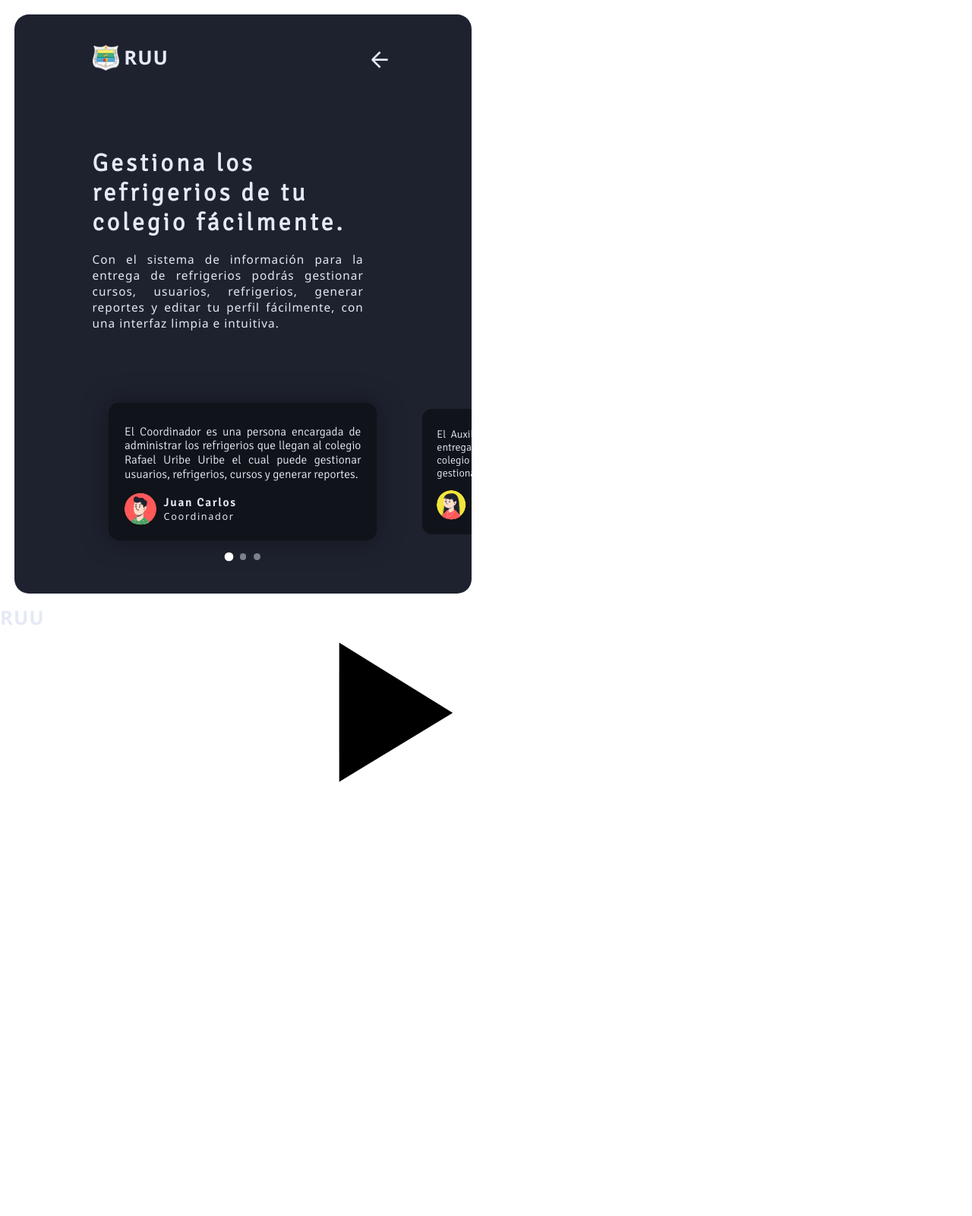
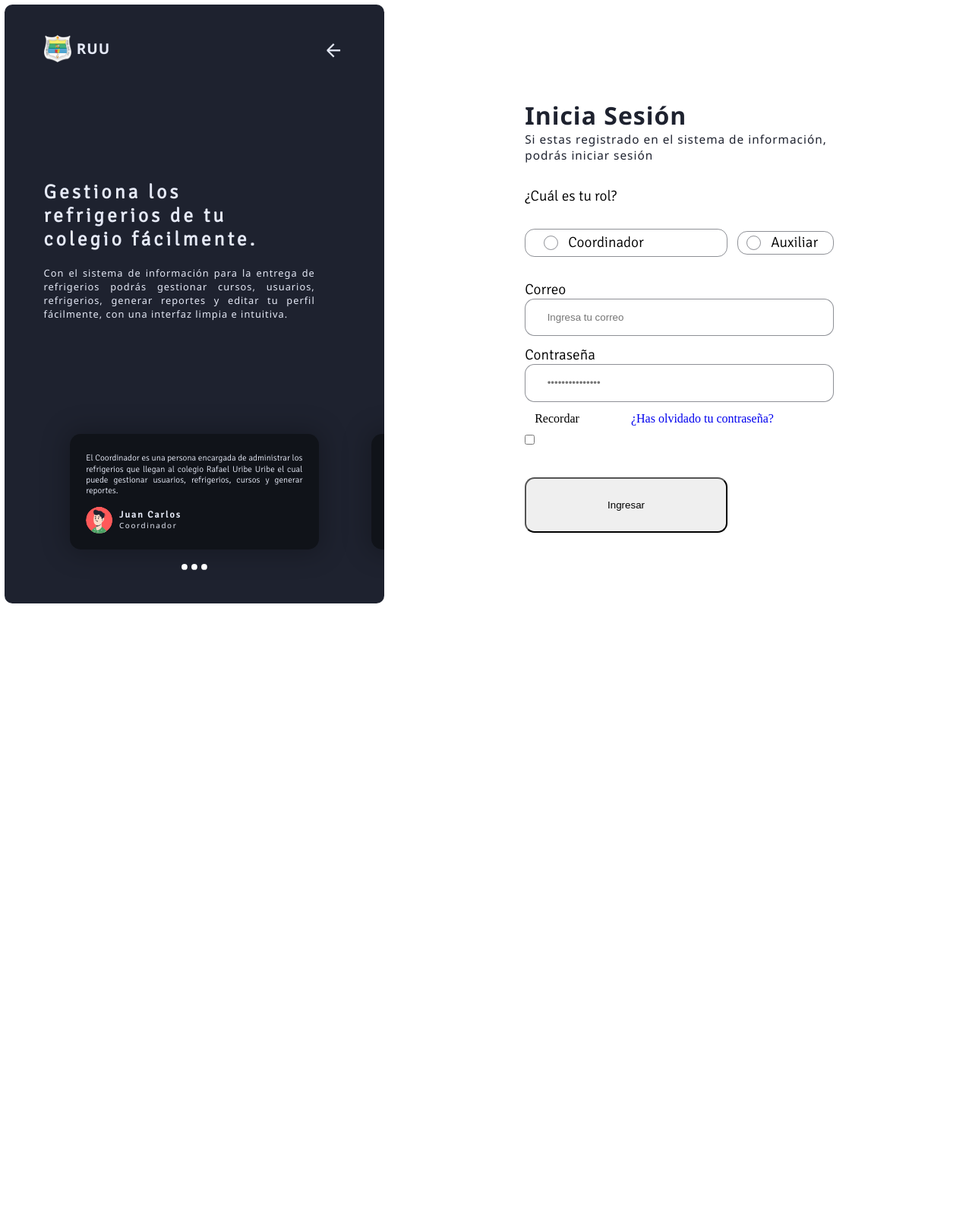
Before and after one commit to samu1307/RUU, a PHP site: page /views/login.html in a window 1280 px wide. Shown: the whole page at 76% size. After the commit the page ends 794 px from the top, so only its background shows below. Run offline with PHP 8.4, Linux system fonts and the light colour scheme.

Commit message:
Update-Login

```diff
--- a/css/main.css
+++ b/css/main.css
@@ -50,6 +50,7 @@
   padding: 0;
   box-sizing: border-box;
   text-decoration: none;
+  outline: none;
 }
 
 html {
@@ -62,7 +63,7 @@ iframe, textarea {
 
 h1, h2, h3, h4, h5, h6, p, label {
   color: #1E222F;
-  font-family: "Anek D";
+  font-family: "Segoe UI";
 }
 
 .opacity-off {
@@ -526,27 +527,28 @@ footer {
 /* * * * * * * * * VIEW/LOGIN.HTML * * * * * * * * */
 #body-login {
   height: 100vh;
+  display: flex;
+  flex-direction: row;
 }
 
 .login-div-left, .login-right {
-  width: 50%;
-  height: 100%;
+  height: 100%;
+}
+
+.login-div-left {
+  width: 40%;
+  padding: 0.5vw;
   display: inline-block;
 }
 
-.login-div-left {
-  padding: 1.5vw;
-  align-items: center;
-}
-
 .login-left {
   width: 100%;
   height: 100%;
-  padding: 5vh 8vw;
+  padding: 5vh 4vw;
   margin: 0;
   display: flex;
   background: #1E222F;
-  border-radius: 1.5vw;
+  border-radius: 0.8vw;
   flex-direction: column;
   overflow: hidden;
   justify-content: space-between;
@@ -583,7 +585,7 @@ footer {
   line-height: 100%;
   color: #E5E9F6;
   letter-spacing: 1px;
-  font-size: 2vw;
+  font-size: 1.5vw;
   font-family: "Segoe UI";
 }
 
@@ -597,7 +599,7 @@ footer {
 }
 .left__head-arrow div span {
   color: #E5E9F6;
-  font-size: 3vw;
+  font-size: 2.5vw;
   font-family: "Signika-Light";
 }
 .left__head-arrow div:hover {
@@ -616,7 +618,7 @@ footer {
 }
 .left__text-tittle h1 {
   letter-spacing: 4px;
-  font-size: 2.5vw;
+  font-size: 2vw;
   font-family: "Signika-Light";
 }
 
@@ -628,7 +630,7 @@ footer {
   letter-spacing: 1px;
   width: 90%;
   text-align: justify;
-  font-size: 1.2vw;
+  font-size: 1vw;
   font-family: "Segoe UI";
   font-weight: 100;
 }
@@ -640,14 +642,17 @@ footer {
 .left__body-slider {
   width: 300%;
   flex-direction: row;
+  transition: all 0.6s ease-in-out;
   justify-content: space-around;
+  margin-left: var(--marginLeft);
 }
 
 .left__body-slider-sec {
-  width: 27%;
+  width: 25%;
   border-radius: 1vw;
   background: #101319;
-  padding: 2vw 1.5vw 1.5vw;
+  padding: 1.7vw 1.5vw 1.5vw;
+  transition: all 0.6s ease-in-out;
 }
 
 .login-sec-active {
@@ -661,7 +666,7 @@ footer {
 .left__slider-sec-text p {
   color: #E5E9F6;
   text-align: justify;
-  font-size: 1.1vw;
+  font-size: 0.8vw;
   font-family: "Signika-Light";
 }
 
@@ -674,8 +679,8 @@ footer {
 }
 
 .left__sec-profile-img {
-  width: 3vw;
-  height: 3vw;
+  width: 2.5vw;
+  height: 2.5vw;
 }
 .left__sec-profile-img svg {
   width: 100%;
@@ -692,11 +697,11 @@ footer {
   letter-spacing: 1.5px;
 }
 .left__sec-profile-descrip h5 {
-  font-size: 1.1vw;
+  font-size: 0.9vw;
   font-family: "Signika-Regular";
 }
 .left__sec-profile-descrip h6 {
-  font-size: 0.9vw;
+  font-size: 0.7vw;
   font-family: "Segoe UI";
   font-weight: 100;
 }
@@ -707,17 +712,151 @@ footer {
 }
 
 .left__body-btn-div button {
-  margin: 0 0.2vw;
-  width: 0.7vw;
-  height: 0.7vw;
+  width: 0.5vw;
+  height: 0.5vw;
+  border: none;
+  margin: 0 0.1vw;
   border-radius: 50%;
-  border: none;
+  transition: all 0.3s;
   background: rgba(229, 233, 246, 0.5);
 }
 
 .login-btn-active {
   scale: 1.3;
   background-color: #FFFFFF !important;
+}
+
+/* RIGHT */
+.login-right {
+  width: 60%;
+  height: 100%;
+  padding: 4vh 14vw;
+  margin: 0;
+  display: flex;
+  flex-direction: column;
+}
+
+.right__head {
+  width: 100%;
+  height: 5%;
+  display: none !important;
+  justify-content: space-between;
+}
+
+.right__text {
+  width: 100%;
+  height: 20%;
+  font-weight: 400;
+  letter-spacing: 1px;
+  align-items: start;
+  justify-content: center;
+  flex-direction: column;
+}
+.right__text h1 {
+  font-size: 2.5vw;
+}
+.right__text p {
+  font-size: 1.2vw;
+}
+
+.right__body {
+  width: 100%;
+  display: grid;
+  gap: 1vw;
+  grid-template-columns: repeat(3, 31%);
+  grid-template-rows: 3vh repeat(5, 1fr);
+}
+.right__body span {
+  grid-row: 1;
+  grid-column: 1/3;
+  display: block;
+  font-size: 1.5vw;
+  font-family: "Signika-Light";
+}
+.right__body button, .right__body input {
+  border-radius: 1vw;
+  outline: none;
+}
+.right__body button {
+  cursor: pointer;
+  margin: auto 0;
+}
+
+.right__body-btn-coor, .right__body-btn-aux {
+  padding: 2% 9%;
+  background: none;
+  align-items: center;
+  grid-area: 2/1/2/3;
+  text-align: start;
+  border: 1px solid rgba(30, 34, 47, 0.5);
+  font-family: "Signika-Light";
+  font-size: 1.5vw;
+}
+.right__body-btn-coor div, .right__body-btn-aux div {
+  display: inline-flex;
+}
+.right__body-btn-coor:hover, .right__body-btn-aux:hover {
+  color: #4AA163;
+  font-family: "Signika-Regular";
+  border: 1.5px solid #4AA163;
+}
+.right__body-btn-coor:hover .right__body-cont, .right__body-btn-aux:hover .right__body-cont {
+  border: 1px solid #4AA163;
+}
+.right__body-btn-coor:hover .right__body-cont div, .right__body-btn-aux:hover .right__body-cont div {
+  background: #4AA163;
+}
+
+.right__body-cont {
+  width: 1.5vw;
+  height: 1.5vw;
+  margin-right: 1vw;
+  border-radius: 50%;
+  justify-content: center;
+  align-items: center;
+  border: 1px solid rgba(30, 34, 47, 0.5);
+}
+.right__body-cont div {
+  width: 60%;
+  height: 60%;
+  transition: all 0.3s;
+  border-radius: 50%;
+}
+
+.right__body-btn-aux {
+  grid-area: 2/3/2/4;
+}
+
+.right__body-div-email {
+  grid-area: 3/1/3/4;
+}
+
+.right__body-input {
+  width: 100%;
+  padding: 4% 7%;
+  border: 1px solid rgba(30, 34, 47, 0.5);
+}
+.right__body-input:focus {
+  color: #4AA163;
+  font-family: "Signika-Regular";
+  border: 1px solid #4AA163;
+}
+
+.right__body-div-pass {
+  grid-area: 4/1/4/4;
+}
+
+.right__body-record {
+  grid-area: 5/1/5/1;
+  flex-direction: row;
+}
+
+.right__body-pass {
+  grid-area: 5/4/5/2;
+}
+
+.right__body-btn-send {
+  grid-area: 6/1/6/3;
 }
 
 /* * * * * * * * * VIEW/DASHBOARD.HTML * * * * * * * * */
--- a/sass/main.scss
+++ b/sass/main.scss
@@ -38,6 +38,7 @@
     padding: 0;
     box-sizing: border-box;
     text-decoration: none;
+    outline: none;
 }
 
 html{
@@ -50,7 +51,7 @@ iframe, textarea{
 
 h1, h2, h3, h4, h5, h6, p, label{
     color: $bluedark;
-    font-family: 'Anek D';
+    font-family: $Segoe;
 }
 
 .opacity-off{
@@ -529,26 +530,27 @@ footer{
 
 #body-login{
     height: 100vh;
+    display: flex;
+    flex-direction: row;
 }
 
 .login-div-#{$l}, .login-#{$r}{
-    width: 50%;
     height: 100%;
+}
+
+.login-div-#{$l}{
+    width: 40%;
+    padding: .5vw;
     display: inline-block;
-}
-
-.login-div-#{$l}{
-    padding: 1.5vw;
-    align-items: center;
 }
 
 .login-#{$l}{
     @include div(
         100%,100%,
-        5vh 8vw, 0, flex
+        5vh 4vw, 0, flex
     );
     background: $bluedark;
-    border-radius: 1.5vw;
+    border-radius: .8vw;
     flex-direction: column;
     overflow: hidden;
     justify-content: space-between;
@@ -588,7 +590,7 @@ footer{
 
         letter-spacing: 1px;
         font: {
-            size: 2vw;
+            size: 1.5vw;
             family: $Segoe;
         }
     }
@@ -606,7 +608,7 @@ footer{
         color: $gray;
 
             font: {
-                size: 3vw;
+                size: 2.5vw;
                 family: $SignikaL;
             }
         }&:hover{
@@ -627,7 +629,7 @@ footer{
     h1{
         letter-spacing: 4px;
         font: {
-            size: 2.5vw;
+            size: 2vw;
             family: $SignikaL;
         }
     }
@@ -641,7 +643,7 @@ footer{
         width: 90%;
         text-align: justify;
         font: {
-            size: 1.2vw;
+            size: 1vw;
             family: $Segoe;
             weight: 100;
         }
@@ -655,14 +657,17 @@ footer{
 .#{$l}__body-slider{
     width: 300%;
     flex-direction: row;
+    transition: all .6s ease-in-out;
     justify-content: space-around;
+    margin-left: var(--marginLeft);
 }
 
 .#{$l}__body-slider-sec{
-    width: 27%;
+    width: 25%;
     border-radius: 1vw;
     background: $bluedarkBlack;
-    padding: 2vw 1.5vw 1.5vw;
+    padding: 1.7vw 1.5vw 1.5vw;
+    transition: all .6s ease-in-out;
 }
 
 .login-sec-active{
@@ -676,7 +681,7 @@ footer{
         color: $gray;
         text-align: justify;
         font: {
-            size: 1.1vw;
+            size: .8vw;
             family: $SignikaL;
         }
     }
@@ -691,8 +696,8 @@ footer{
 }
 
 .#{$l}__sec-profile-img{
-    width: 3vw;
-    height: 3vw;
+    width: 2.5vw;
+    height: 2.5vw;
     svg{
         width: 100%;
         height: 100%;
@@ -709,13 +714,13 @@ footer{
     }
     h5{
         font: {
-            size: 1.1vw;
+            size: .9vw;
             family: $SignikaR;
         }
     }
     h6{
         font: {
-            size: .9vw;
+            size: .7vw;
             family: $Segoe;
             weight: 100;
         }
@@ -729,11 +734,12 @@ footer{
 
 .#{$l}__body-btn-div{
     button{
-        margin: 0 .2vw;
-        width: .7vw;
-        height: .7vw;
+        width: .5vw;
+        height: .5vw;
+        border: none;
+        margin: 0 .1vw;
         border-radius: 50%;
-        border: none;
+        transition: all .3s;
         background: rgba($color: $gray, $alpha: .5);
     }
 }
@@ -741,6 +747,136 @@ footer{
 .login-btn-active{
     scale: 1.3;
     background-color: $white !important;
+}
+
+
+/* RIGHT */
+.login-#{$r}{
+    @include div(
+        60%,100%,
+        4vh 14vw,
+        0,flex
+    );
+    flex-direction: column;
+}
+
+.#{$r}__head{
+    width: 100%;
+    height: 5%;
+    display: none !important;
+    justify-content: space-between;
+}
+
+.#{$r}__text{
+    width: 100%;
+    height: 20%;
+    font-weight: 400;
+    letter-spacing: 1px;
+    align-items: start;
+    justify-content: center;
+    flex-direction: column;
+    h1{font-size: 2.5vw;}
+    p{font-size: 1.2vw;}
+}
+
+.#{$r}__body{
+    width: 100%;
+    display: grid;
+    gap: 1vw;
+    grid-template-columns: repeat(3, 31%);
+    grid-template-rows: 3vh repeat(5, 1fr);
+
+    span{
+        grid-row: 1;
+        grid-column: 1/3;
+        display: block;
+        font: {
+            size: 1.5vw;
+            family: $SignikaL;
+        }
+    }
+    button, input{
+        border-radius: 1vw;
+        outline: none;
+    }
+    button{cursor: pointer;margin: auto 0;}
+}
+
+.#{$r}__body-btn-coor, .#{$r}__body-btn-aux{
+    padding: 2% 9%;
+    background: none;
+    align-items: center;
+    grid-area: 2/1/2/3;
+    text-align: start;
+    border: 1px solid rgba($color: $bluedark, $alpha: .5);
+    font: {
+        family: $SignikaL;
+        size: 1.5vw;
+    }
+    div{display: inline-flex;}
+    &:hover{
+        color: $green;
+        font-family: $SignikaR;
+        border: 1.5px solid $green;
+        .#{$r}__body-cont{
+            border: 1px solid $green;
+            div{
+                background: $green;
+            }
+        }
+    }
+}
+
+.#{$r}__body-cont{
+    width: 1.5vw;
+    height: 1.5vw;
+    margin-right: 1vw;
+    border-radius: 50%;
+    justify-content: center;
+    align-items: center;
+    border: 1px solid rgba($color: $bluedark, $alpha: .5);
+    div{
+        width: 60%;
+        height: 60%;
+        transition: all .3s;
+        border-radius: 50%;
+    }
+}
+
+.#{$r}__body-btn-aux{
+    grid-area: 2/3/2/4;
+}
+
+.#{$r}__body-div-email{
+    grid-area: 3/1/3/4;
+}
+
+.#{$r}__body-input{
+    width: 100%;
+    padding: 4% 7%;
+    border: 1px solid rgba($color: $bluedark, $alpha: .5);
+    &:focus{
+        color: $green;
+        font-family: $SignikaR;
+        border: 1px solid $green;
+    }
+}
+
+.#{$r}__body-div-pass{
+    grid-area: 4/1/4/4;
+}
+
+.#{$r}__body-record{
+    grid-area: 5/1/5/1;
+    flex-direction: row;
+}
+
+.#{$r}__body-pass{
+    grid-area: 5/4/5/2;
+}
+
+.#{$r}__body-btn-send{
+    grid-area: 6/1/6/3;
 }
 
 /* * * * * * * * * VIEW/DASHBOARD.HTML * * * * * * * * */
@@ -1636,7 +1772,6 @@ html{
 
     /*  LOGIN  */
 
-
 }
 
 @media screen and (min-width: 1440px) {
--- a/views/login.html
+++ b/views/login.html
@@ -17,7 +17,7 @@
                 <h3>RUU</h3>
             </div>
             <div class="left__head-arrow">
-                <div class="df cxy"><span>&larr;</span></div>
+                <div class="df cxy"><a href="../index.html"><span>&larr;</span></a></div>
             </div>
         </div>
         <div class="left__text">
@@ -40,8 +40,8 @@
             </div>
         </div>
         <div class="left__body">
-            <div class="left__body-slider df">
-                <div class="left__body-slider-sec login-sec-active" id="login-coor">
+            <div class="left__body-slider df" style="margin-left: 0;">
+                <div class="left__body-slider-sec login-sec-active" data-slider="1">
                     <div class="left__slider-sec-text">
                         <p>
                             El Coordinador es una persona encargada
@@ -101,7 +101,7 @@
                         </div>
                     </div>
                 </div>
-                <div class="left__body-slider-sec" id="login-aux">
+                <div class="left__body-slider-sec" data-slider="2">
                     <div class="left__slider-sec-text">
                         <p>
                             El Auxiliar es un estudiante
@@ -160,14 +160,14 @@
                         </div>
                     </div>
                 </div>
-                <div class="left__body-slider-sec" id="login-refri">
+                <div class="left__body-slider-sec" data-slider="3">
                     <div class="left__slider-sec-text">
                         <p>
                             El tipo de refrigerio es la
                             clasificación que se da por
                             su tamaño, cantidad y componentes,
                             los cuales varian dependiendo del
-                            ciclo de grado y la jornada.
+                            ciclo, del grado y de la jornada.
                         </p>
                     </div>
                     <div class="left__slider-sec-profile">
@@ -194,34 +194,59 @@
             </div>
             <div class="left__body-btn df cxy">
                 <div class="left__body-btn-div">
-                    <button class="login-btn-active" id=""></button>
-                    <button id=""></button>
-                    <button id=""></button>
+                    <button class="login-sec-btn login-btn-active" data-slider="1"></button>
+                    <button class="login-sec-btn" data-slider="2"></button>
+                    <button class="login-sec-btn" data-slider="3"></button>
                 </div>
             </div>
         </div>
 
-        </div>
     </div>
-    <div class="login-right">
-        <div class="right__head">
+    </div>
+    <div class="login-right cxy">
+        <div class="right__head df">
             <div class="left__head-logo">
-                <!-- <img src="../img/escudo.png"> -->
+                <img src="../img/escudo.png">
                 <h3>RUU</h3>
             </div>
             <div class="left__head-arrow">
-                <svg data-name="Capa 1" xmlns="http://www.w3.org/2000/svg" viewBox="0 0 27.94 9.71">
-                    <line y1="4.85" x2="25" y2="4.85"/>
-                    <polyline points="19.5 .85 26.03 4.89 19.5 8.85"/>
-                </svg>
+                <div class="df cxy"><a href="../index.html"><span>&larr;</span></a></div>
             </div>
         </div>
-        <div class="right__text">
-
+        <div class="right__text df">
+            <h1>Inicia Sesión</h1>
+            <p>
+                Si estas registrado en el sistema de información,
+                podrás iniciar sesión
+            </p>
         </div>
-        <div class="right__body">
-
-        </div>
+        <form class="right__body" action="#" method="GET">
+            <span>¿Cuál es tu rol?</span>
+            <button class="right__body-btn-coor df">
+                <div class="right__body-cont"><div></div></div>
+                <div>Coordinador</div>
+            </button>
+            <button class="right__body-btn-aux df">
+                <div class="right__body-cont"><div></div></div>
+                <div>Auxiliar<div>
+            </button>
+            <div class="right__body-div-email">
+                <span>Correo</span>
+                <input class="right__body-input" type="email" name="email" placeholder="Ingresa tu correo">
+            </div>
+            <div class="right__body-div-pass">
+                <span>Contraseña</span>
+                <input class="right__body-input" type="password" name="email" placeholder="•••••••••••••••">
+            </div>
+            <div class="right__body-record df">
+                <input type="checkbox" name="record">
+                <div>Recordar</div>
+            </div>
+            <div class="right__body-pass">
+                <a href="./recucorreo.html">¿Has olvidado tu contraseña?</a>
+            </div>
+            <input class="right__body-btn-send" type="submit" value="Ingresar">
+        </form>
     </div>
 </body>
 </html>
```
Also changed, not shown: js/login.js (+46 -12 lines), 1 other file.
